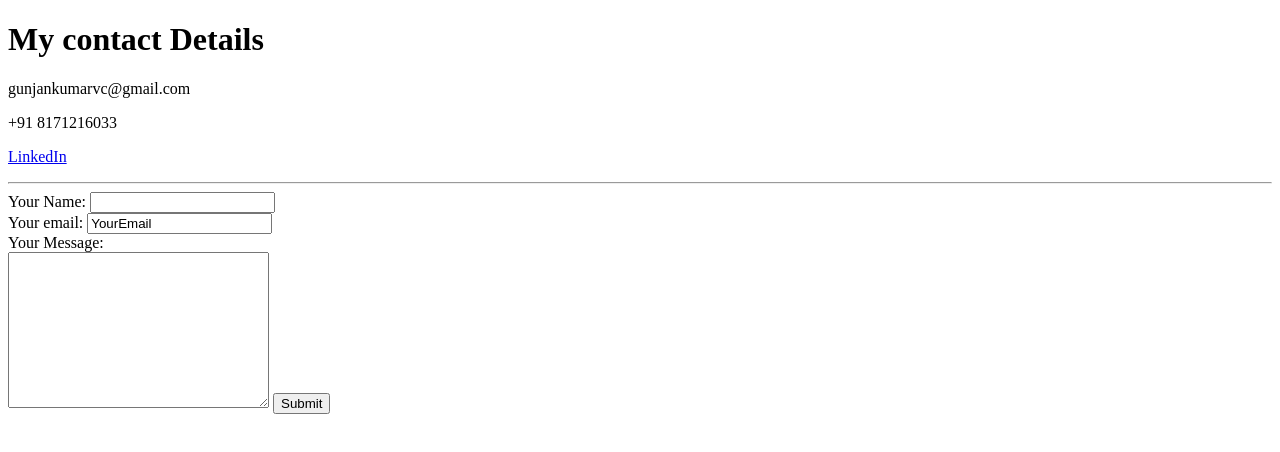
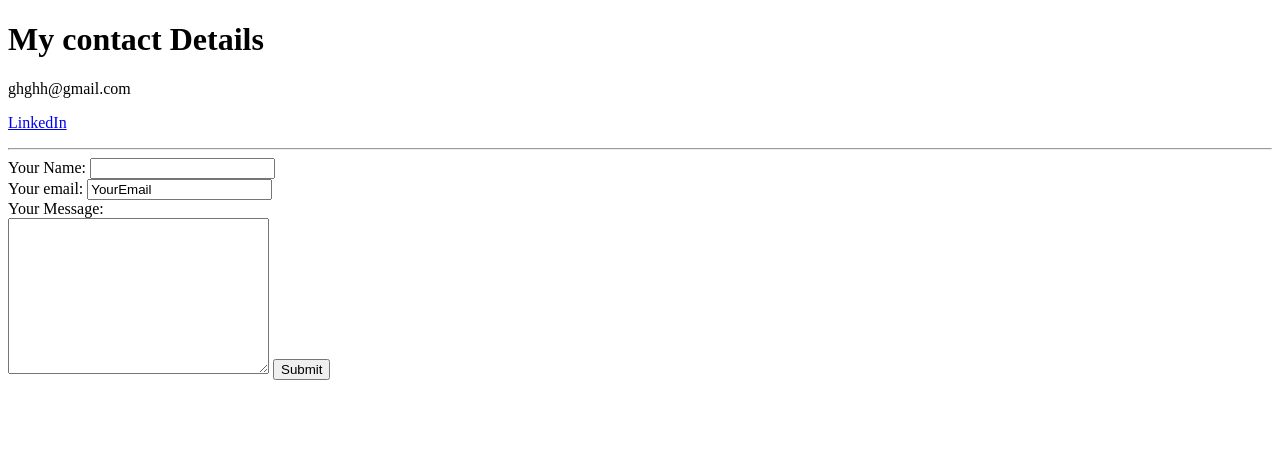
Before and after one commit to entertainer1112/cv, a plain HTML site: page contact_me.html in a window 1280 px wide. Drawn offline with Linux system fonts and the light colour scheme.

Commit message:
Update contact_me.html

```diff
--- a/contact_me.html
+++ b/contact_me.html
@@ -10,8 +10,8 @@
 
 <body>
     <h1>My contact Details</h1>
-    <p>gunjankumarvc@gmail.com</p>
-    <p>+91 8171216033</p>
+    <p>ghghh@gmail.com</p>
+
     <p>
         <a href="https://www.linkedin.com/in/gunnjann/">LinkedIn</a></p>
     <hr>
```
